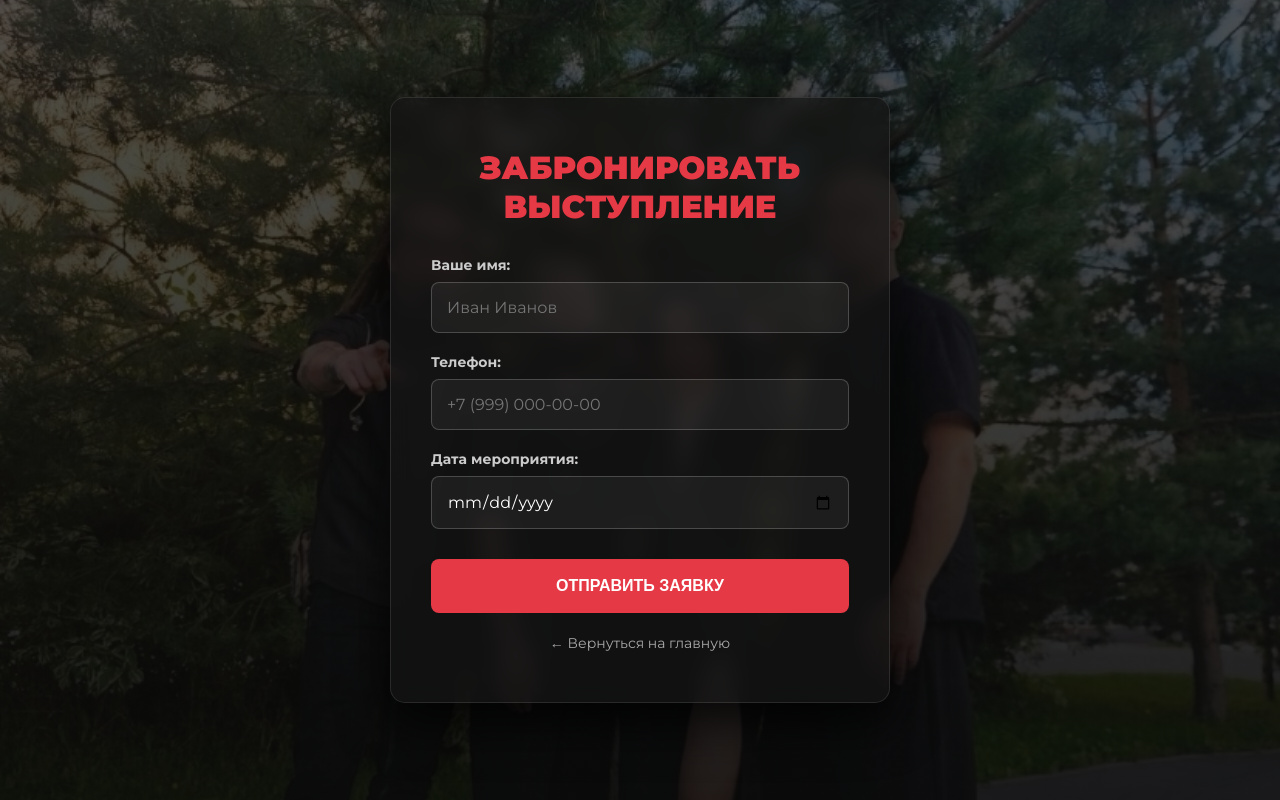
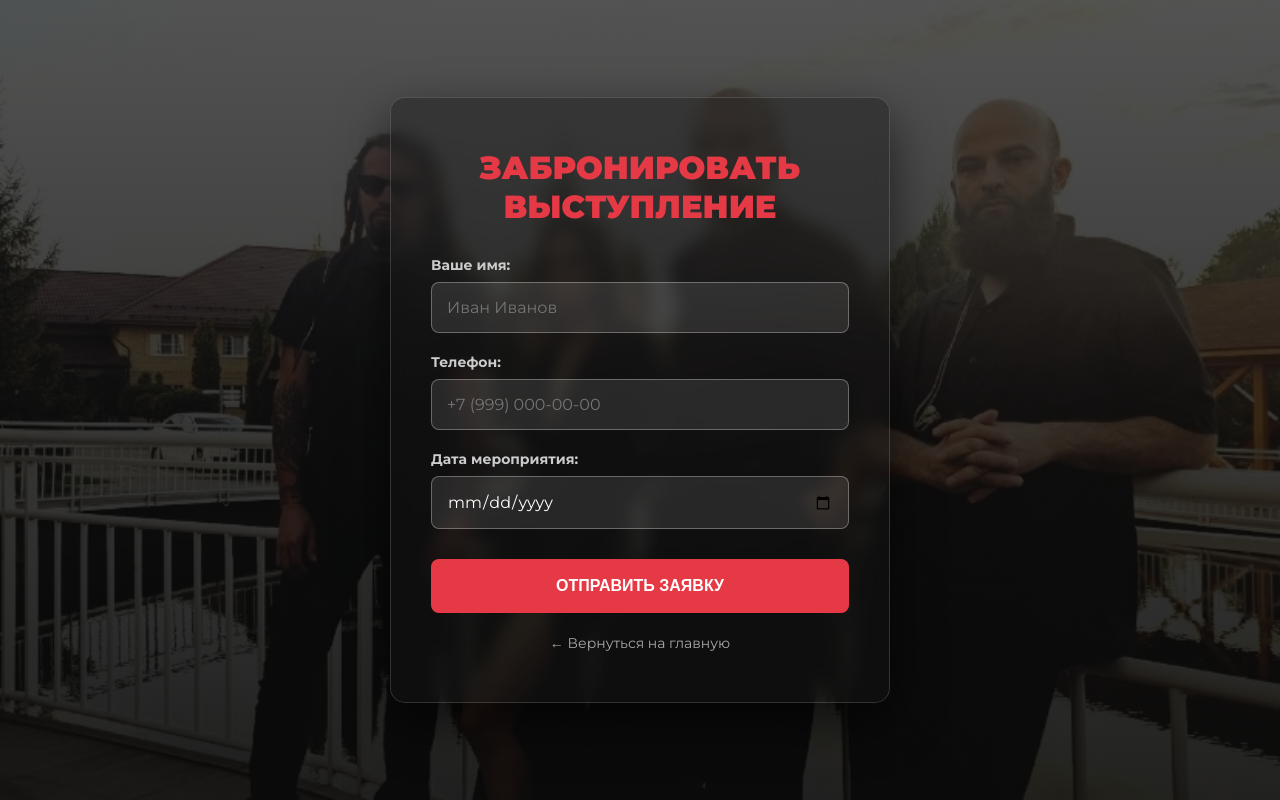
Before and after one commit to esin665-afk/zhara_django_site, a Django app: page /booking/ in a window 1280 px wide. Run offline with Django 5.2, Linux system fonts and the light colour scheme.

Commit message:
style: сделал форму бронирования прозрачнее и поменял фото

```diff
--- a/static/css/style.css
+++ b/static/css/style.css
@@ -412,21 +412,22 @@ body {
 .booking-bg {
     position: absolute;
     top: 0; left: 0; width: 100%; height: 100%;
-    background: linear-gradient(rgba(10,10,10,0.7), rgba(10,10,10,0.9)), url('../images/about-bg.jpg') center/cover no-repeat;
+    background: linear-gradient(rgba(10,10,10,0.7), rgba(10,10,10,0.9)), url('../images/live-cover.jpg') center/cover no-repeat;
+    /* Заменили about-bg.jpg на live-cover.jpg */
     z-index: -1;
 }
 
 /* Карточка формы (эффект стекла) */
 .booking-container {
-    background: rgba(20, 20, 20, 0.7); /* Полупрозрачный черный */
-    backdrop-filter: blur(10px); /* Размытие фона за формой */
-    -webkit-backdrop-filter: blur(10px);
-    border: 1px solid rgba(255, 255, 255, 0.1);
+    background: rgba(20, 20, 20, 0.4); /* Сделали более прозрачным */
+    backdrop-filter: blur(8px); /* Немного уменьшили размытие, чтобы фото угадывалось */
+    -webkit-backdrop-filter: blur(8px);
+    border: 1px solid rgba(255, 255, 255, 0.15); /* Чуть заметнее граница */
     padding: 50px 40px;
     border-radius: 15px;
     width: 100%;
     max-width: 500px;
-    box-shadow: 0 20px 50px rgba(0,0,0,0.8);
+    box-shadow: 0 20px 50px rgba(0,0,0,0.6);
     animation: slideUp 0.8s ease-out forwards;
 }
 
@@ -455,8 +456,8 @@ body {
 .form-group input {
     width: 100%;
     padding: 15px;
-    background: rgba(255, 255, 255, 0.05);
-    border: 1px solid rgba(255, 255, 255, 0.2);
+    background: rgba(255, 255, 255, 0.1);
+    border: 1px solid rgba(255, 255, 255, 0.3);
     border-radius: 8px;
     color: #fff;
     font-size: 16px;
```
